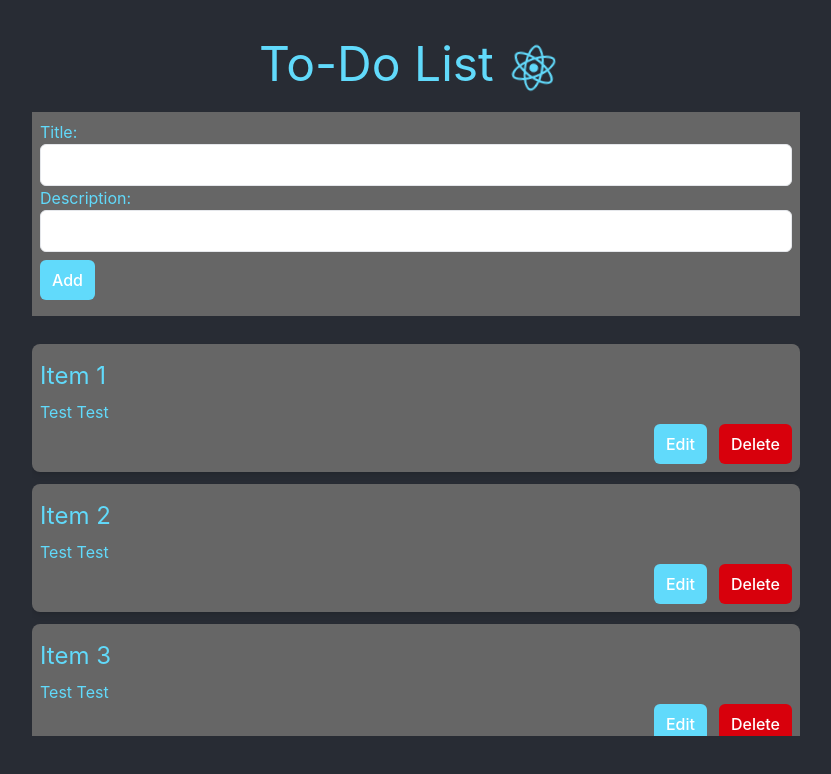
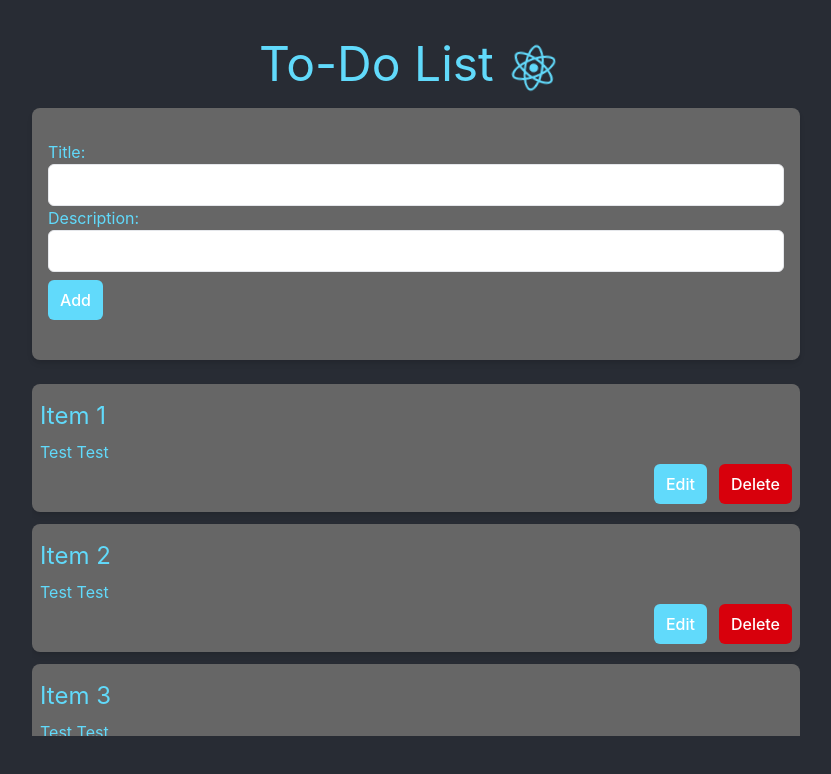
Before and after one commit to Sone996/todo-react-react, a React (Create React App) app: page / in a window 1280 px wide. Shown: the top 774 px of the page, without its empty margins (224-1055 px from the left). Built offline with nearby package versions, Linux system fonts and the light colour scheme.

Commit message:
style and data in json

```diff
--- a/src/App.scss
+++ b/src/App.scss
@@ -43,7 +43,7 @@
 
 
 .input{
-  @apply py-2 px-3 rounded-md appearance-none border;
+  @apply py-2 px-3 rounded-md appearance-none border text-lightGray;
   &:focus {
       @apply outline-none;
       //@apply shadow-outline;
--- a/src/componets/Home.js
+++ b/src/componets/Home.js
@@ -2,25 +2,7 @@ import React, { useState } from 'react';
 import List from './List';
 import NewItem from './newItem/NewItem';
 import logo from '../logo.svg';
-
-const initItems = [
-    {
-        id: 1,
-        title: 'Item 1',
-        comment: 'Test Test'
-    },
-    {
-        id: 2,
-        title: 'Item 2',
-        comment: 'Test Test'
-    },
-    {
-        id: 3,
-        title: 'Item 3',
-        comment: 'Test Test'
-    },
-
-]
+import initItems from "../data.json";
 
 const Home = () => {
 
@@ -68,10 +50,8 @@ const Home = () => {
                 <img src={logo} className="App-logo" alt="logo" />
             </div>
             <div className="flex flex-col w-full px-64 pb-16 flex-grow">
-                {/* <Card> */}
                     <NewItem onSave={onSave} forEdit={forEdit} editedItem={editedItem}/>
                     <List collection={taskList} deleteHandler={deleteFunction} editHandler={sendEdit}/>
-                {/* </Card> */}
             </div>
         </div>
     );
--- a/src/componets/newItem/NewItem.js
+++ b/src/componets/newItem/NewItem.js
@@ -1,4 +1,6 @@
 import React, { useState, useEffect } from 'react';
+import Card from '../UI/Card';
+
 
 const NewItem = ({onSave, forEdit, editedItem}) => {
 
@@ -49,6 +51,7 @@ const NewItem = ({onSave, forEdit, editedItem}) => {
     //     console.log(forEdit);
 
     return (
+        <Card bg="bg-lightGray">
         <div className="flex flex-col p-2 bg-lightGray my-4">
             <span>Title: </span>
             <input className="input" type="text" value={enteredTitle} onChange={titleHandler} />
@@ -58,6 +61,7 @@ const NewItem = ({onSave, forEdit, editedItem}) => {
                 <span className="bg-lightBlue button" onClick={forEdit.title.length > 0 ? editItemHandler : addItem}>Add</span>
             </div>
         </div>
+        </Card>
     )
 }
 
--- /dev/null
+++ b/src/data.json
@@ -0,0 +1,35 @@
+[{
+    "id": 1,
+    "title": "Item 1",
+    "comment": "Test Test"
+},
+{
+    "id": 2,
+    "title": "Item 2",
+    "comment": "Test Test"
+},
+{
+    "id": 3,
+    "title": "Item 3",
+    "comment": "Test Test"
+},
+{
+    "id": 4,
+    "title": "Item 4",
+    "comment": "Test Test"
+},
+{
+    "id": 5,
+    "title": "Item 5",
+    "comment": "Test Test"
+},
+{
+    "id": 6,
+    "title": "Item 6",
+    "comment": "Test Test"
+},
+{
+    "id": 7,
+    "title": "Item 7",
+    "comment": "Test Test"
+}]
```
